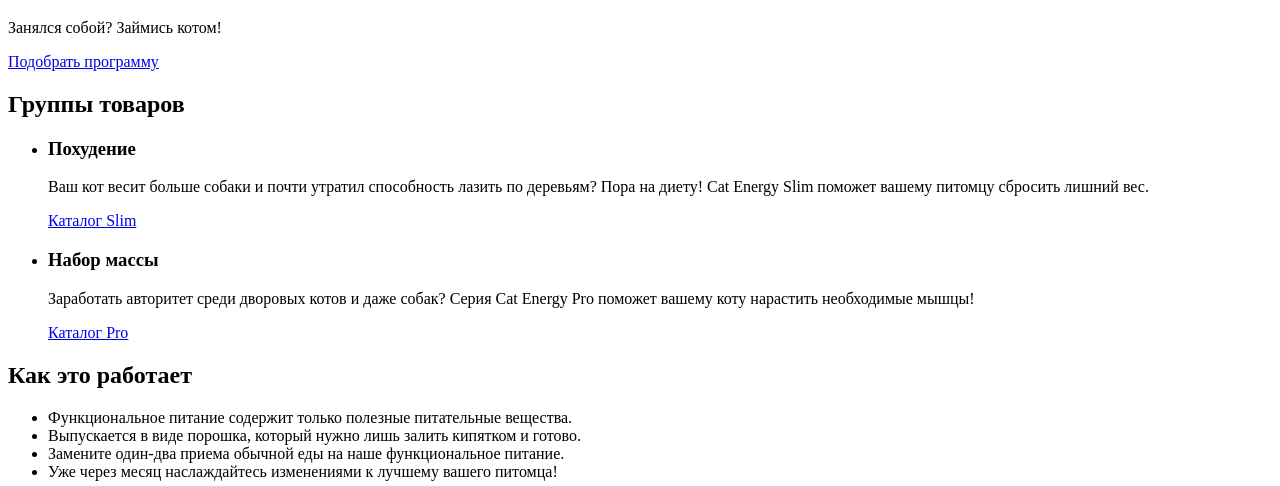
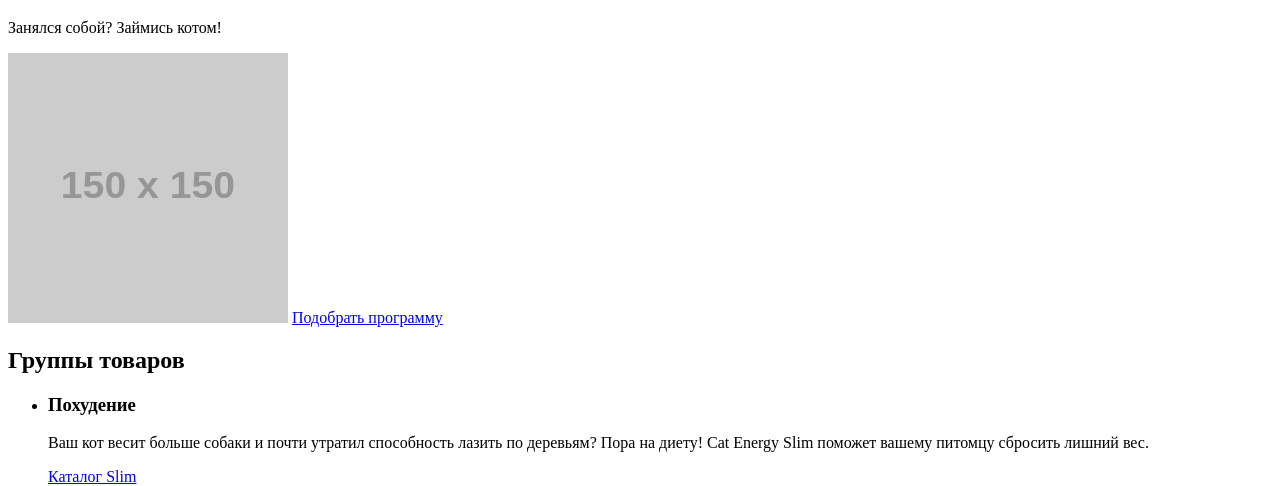
Before and after one commit to DanilovaOlga/1126609-cat-energy-19, a website: page source/index.html in a window 1280 px wide. Shown: the part 200-686 px from the top of the page. Drawn offline with Linux system fonts and the light colour scheme; placeholder pictures from the web are drawn by us.

Commit message:
Добавила контентное изображение на главной странице

```diff
--- a/source/index.html
+++ b/source/index.html
@@ -27,6 +27,7 @@
 <main class="index-main">
   <h1 class="index-main__title">Функциональное питание для котов</h1>
   <p class="index-main__slogan">Занялся собой? Займись котом!</p>
+  <img class="index-main__img" src="https://via.placeholder.com/150x150" width="280" height="270" alt="Упаковка с кошачим кормом.">
   <a class="index-main__link action-button" href="form.html">Подобрать программу</a>
   <section class="product-groups">
     <h2 class="visually-hidden">Группы товаров</h2>
```
